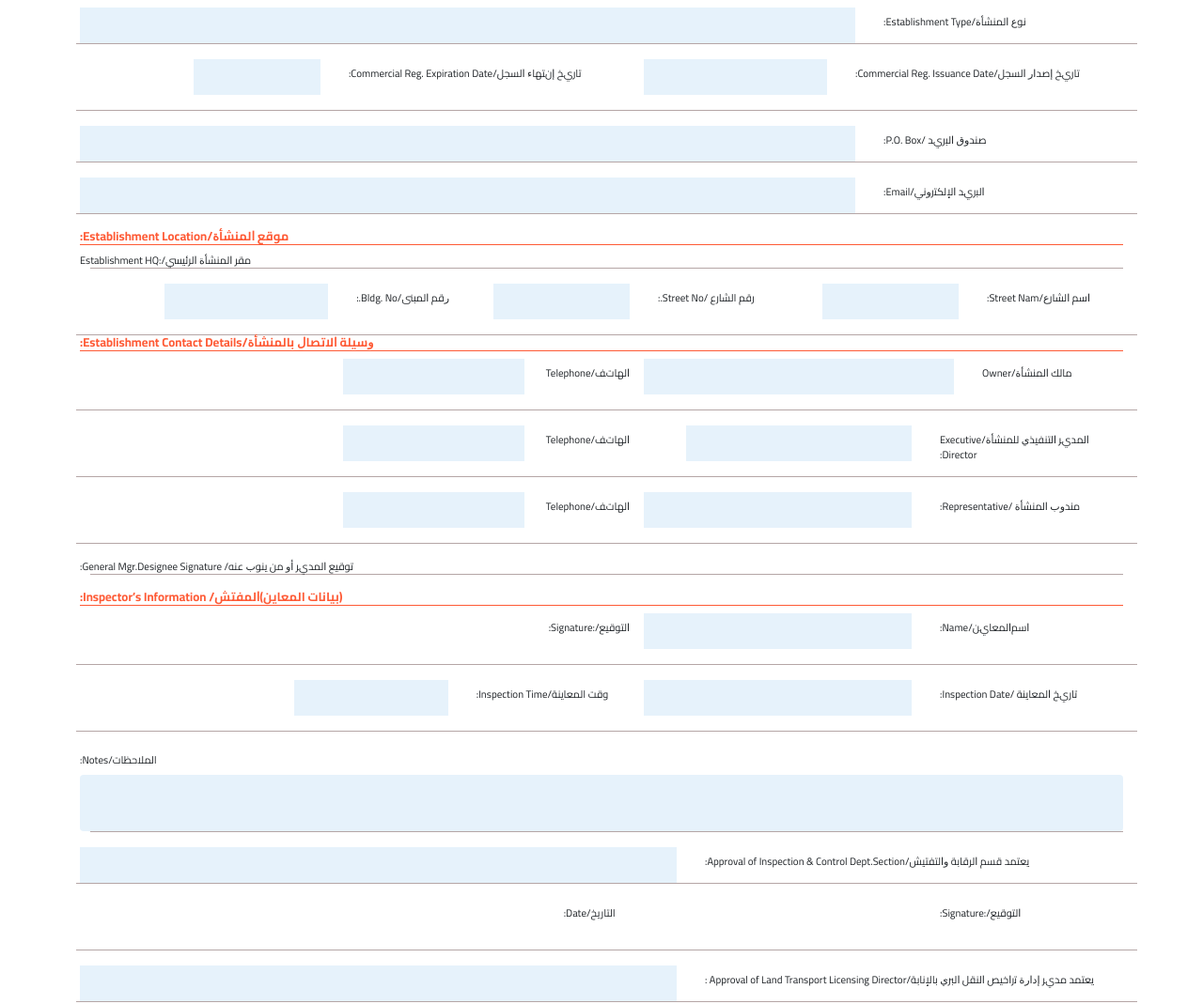
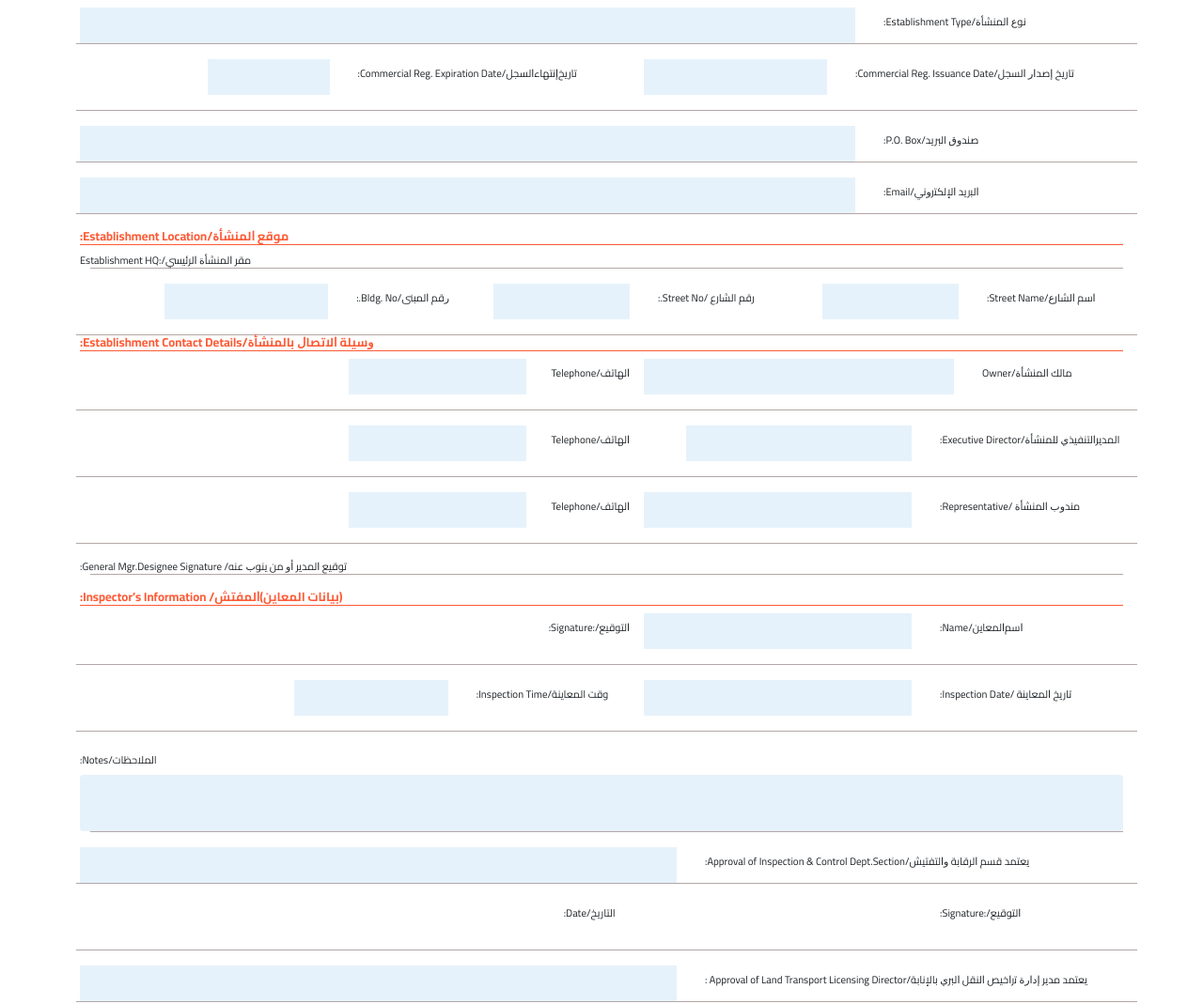
Before and after one commit to Esraa-Dev/Inspection-Application-Form, a plain HTML site: page index.html in a window 1280 px wide. Shown: the part 400-1469 px from the top of the page at 94% size. Drawn offline with nearby package versions, Linux system fonts and the light colour scheme.

Commit message:
fourth commit

```diff
--- a/index.html
+++ b/index.html
@@ -128,12 +128,13 @@
               required
             />
           </div>
+
         </div>
 
         <div class="form-group row border-line">
           <div class="row col-sm-6">
             <label for="startDate" class="col-sm-7 col-form-label"
-              >ﺗﺎريﺦ ﺇﺻﺪﺍﺭ ﺍﻟﺴﺠﻞ/Commercial Reg. Issuance Date:</label
+              >ﺗﺎريخ ﺇﺻﺪﺍﺭ ﺍﻟﺴﺠﻞ/Commercial Reg. Issuance Date:</label
             >
             <div class="col-sm-5">
               <input
@@ -149,7 +150,7 @@
           <div class="row end-date col-sm-6">
             <div class="form-group row">
               <label for="endDate" class="col-sm-8 col-form-label"
-                >ﺗﺎريﺦ ﺇنﺘﻬﺎﺀ ﺍﻟﺴﺠﻞ/Commercial Reg. Expiration Date:</label
+                >تاريخﺇنتهاءﺍﻟﺴﺠﻞ/Commercial Reg. Expiration Date:</label
               >
               <div class="col-sm-4">
                 <input
@@ -166,7 +167,7 @@
 
         <div class="form-group row border-line">
           <label for="postBox" class="col-sm-3 col-form-label"
-            >ﺻﻨﺪﻭﻕ ﺍﻟﺒريﺪ /P.O. Box:</label
+            >ﺻﻨﺪﻭﻕ البريد/P.O. Box:</label
           >
           <div class="col-sm-9">
             <input
@@ -181,7 +182,7 @@
 
         <div class="form-group row border-line">
           <label for="inputemail" class="col-sm-3 col-form-label"
-            >ﺍﻟﺒريﺪ ﺍﻹﻟﻜﺘرﻭﻧﻲ/Email:</label
+            >ﺍﻟﺒريد ﺍﻹﻟﻜﺘرﻭﻧﻲ/Email:</label
           >
           <div class="col-sm-9">
             <input
@@ -200,7 +201,7 @@
         <div class="establish row border-line">
           <div class="col-sm-4 form-group row">
             <label for="establishHomeSteet" class="col-sm-6 col-form-label"
-              >ﺍﺳﻢ ﺍﻟﺸﺎرﻉ/Street Nam:</label
+              >ﺍﺳﻢ ﺍﻟﺸﺎرﻉ/Street Name:</label
             >
             <div class="col-sm-6">
               <input
@@ -267,7 +268,7 @@
           <div class="row end-date col-sm-6">
             <div class="form-group row">
               <label for="inputTel" class="col-sm-4 col-form-label"
-                >ﺍﻟﻬﺎتﻒ/Telephone</label
+                >ﺍﻟﻬﺎتف/Telephone</label
               >
               <div class="col-sm-8">
                 <input
@@ -285,7 +286,7 @@
         <div class="form-group row border-line">
           <div class="row start-date col-sm-6">
             <label for="establishManger" class="col-sm-5 col-form-label"
-              >ﺍﻟﻤﺪيﺮ ﺍﻟﺘﻨﻔﻴﺬﻱ ﻟﻠﻤﻨﺸﺄﺓ/Executive Director:</label
+              >المديرﺍﻟﺘﻨﻔﻴﺬﻱ ﻟﻠﻤﻨﺸﺄﺓ/Executive Director:</label
             >
             <div class="col-sm-6">
               <input
@@ -301,7 +302,7 @@
           <div class="row end-date col-sm-6">
             <div class="form-group row">
               <label for="managerTel" class="col-sm-4 col-form-label"
-                >ﺍﻟﻬﺎتﻒ/Telephone</label
+                >ﺍﻟﻬﺎتف/Telephone</label
               >
               <div class="col-sm-8">
                 <input
@@ -335,7 +336,7 @@
           <div class="row end-date col-sm-6">
             <div class="form-group row">
               <label for="represenTel" class="col-sm-4 col-form-label"
-                >ﺍﻟﻬﺎتﻒ/Telephone</label
+                >ﺍﻟﻬﺎتف/Telephone</label
               >
               <div class="col-sm-8">
                 <input
@@ -350,7 +351,7 @@
           </div>
         </div>
         <p class="border-line">
-          ﺗﻮﻗﻴﻊ ﺍﻟﻤﺪيﺮ ﺃﻭ ﻣﻦ ﻳﻨﻮﺏ ﻋﻨﻪ/ General Mgr.Designee Signature:
+          ﺗﻮﻗﻴﻊ ﺍﻟﻤﺪير ﺃﻭ ﻣﻦ ﻳﻨﻮﺏ ﻋﻨﻪ/ General Mgr.Designee Signature:
         </p>
 
         <h6 class="font-weight-bold">
@@ -360,7 +361,7 @@
         <div class="form-group row border-line">
           <div class="row start-date col-sm-6">
             <label for="observerName" class="col-sm-5 col-form-label"
-              >ﺍﺳﻢﺍﻟﻤﻌﺎيﻦ/Name:</label
+              >ﺍﺳﻢﺍﻟﻤﻌﺎين/Name:</label
             >
             <div class="col-sm-7">
               <input
@@ -394,7 +395,7 @@
         <div class="form-group row border-line">
           <div class="row start-date col-sm-6">
             <label for="observeDate" class="col-sm-5 col-form-label"
-              >ﺗﺎريﺦ ﺍﻟﻤﻌﺎﻳﻨﺔ /Inspection Date:</label
+              >ﺗﺎريخ ﺍﻟﻤﻌﺎﻳﻨﺔ /Inspection Date:</label
             >
             <div class="col-sm-7">
               <input
@@ -485,7 +486,7 @@
 
         <div class="form-group row border-line">
           <label for="inputtext" class="col-sm-5 col-form-label"
-            >ﻳﻌﺘﻤﺪ ﻣﺪيﺮ ﺇﺩﺍﺭﺓ ﺗرﺍﺧﻴﺺ ﺍﻟﻨﻘﻞ ﺍﻟﺒﺮﻱ ﺑﺎﻹﻧﺎﺑﺔ/Approval of Land
+            >ﻳﻌﺘﻤﺪ ﻣﺪير ﺇﺩﺍﺭﺓ ﺗرﺍﺧﻴﺺ ﺍﻟﻨﻘﻞ ﺍﻟﺒﺮﻱ ﺑﺎﻹﻧﺎﺑﺔ/Approval of Land
             Transport Licensing Director :</label
           >
           <div class="col-sm-7">
```
